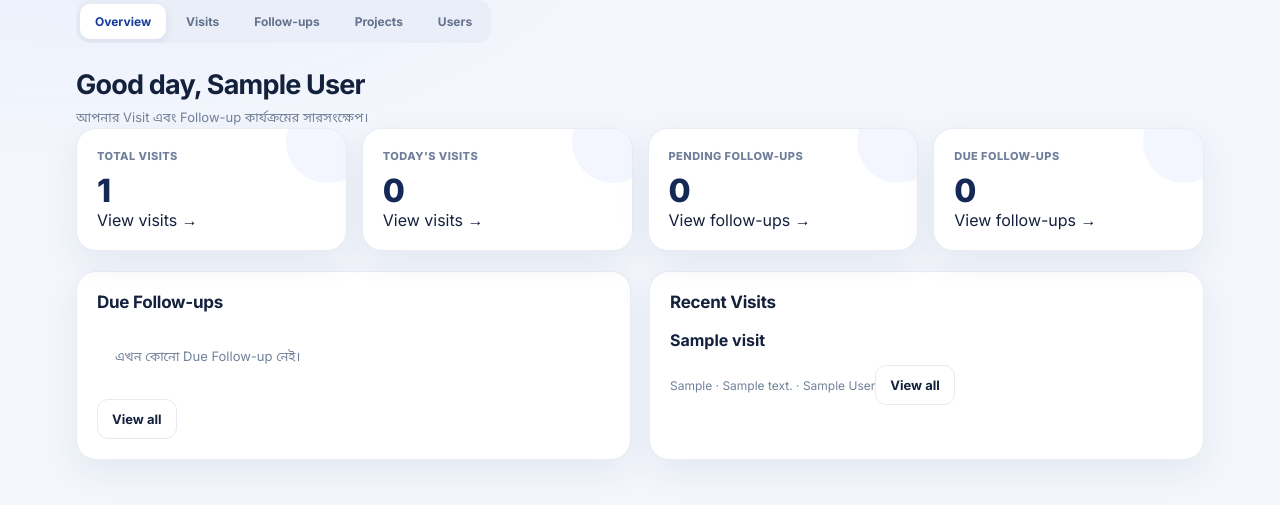
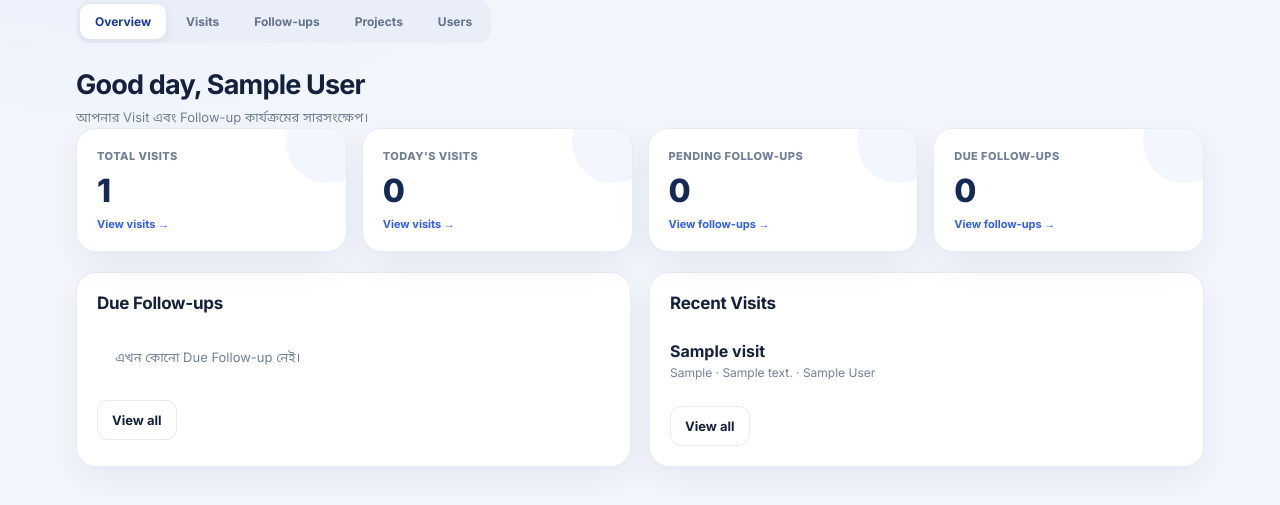
Before and after one commit to mdrabbimolla/vf-pro-android, a Flask app: page /dashboard in a window 1280 px wide. Shown: the part 126-631 px from the top of the page. Run offline with Flask 3, Linux system fonts and the light colour scheme; the visitor is signed in with stand-in values (Sample User, id 1); tables that the repository leaves empty hold one stand-in row (values such as "Sample post").

Commit message:
Style clickable Overview dashboard cards

```diff
--- a/app/src/main/python/static/style.css
+++ b/app/src/main/python/static/style.css
@@ -89,3 +89,12 @@ input,textarea,select{border-color:#e0e7f1;border-radius:12px;min-height:45px}te
 
 /* Whole Visit and Follow-up cards open their detail page. */
 .clickable-record{cursor:pointer}.clickable-record:focus-visible{outline:3px solid rgba(49,94,251,.35);outline-offset:3px}
+
+
+/* Overview dashboard cards are full clickable links. */
+.dashboard-stat-card{display:block;color:var(--ink);transition:transform .16s ease,box-shadow .16s ease,border-color .16s ease;cursor:pointer;position:relative;min-height:122px}
+.dashboard-stat-card:hover,.dashboard-stat-card:focus-visible{transform:translateY(-2px);border-color:rgba(49,94,251,.38);box-shadow:0 12px 28px rgba(30,55,90,.09);outline:none}
+.dashboard-stat-card:active{transform:translateY(0)}
+.stat-hint{display:block;margin-top:7px;color:var(--brand);font-size:11px;font-weight:700}
+.overview-list-link{display:block;padding:10px 9px;margin:0 -9px;border-radius:10px;color:var(--ink)}
+.overview-list-link:hover,.overview-list-link:focus-visible{background:#f3f6ff;outline:none}
```
